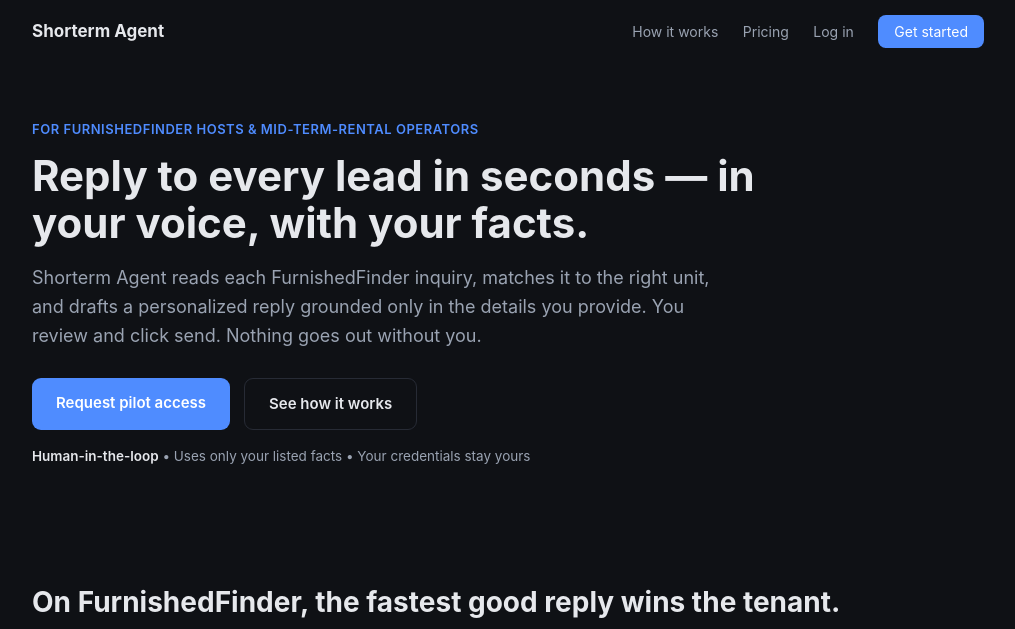
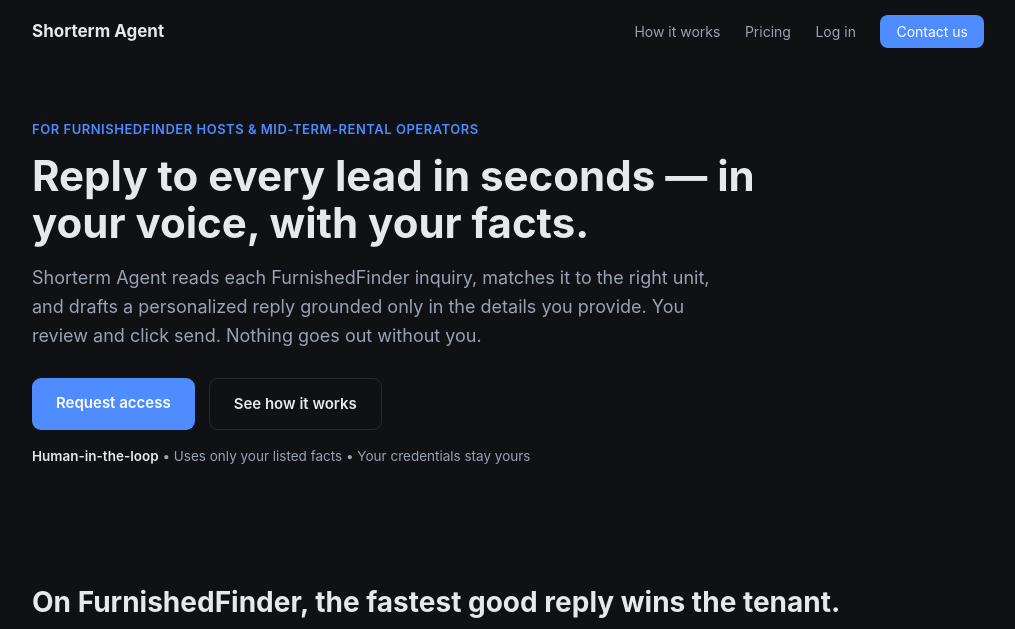
Before and after one commit to techwaves-ventures/shorterm_agent, a Flask app: page / in a window 1280 px wide. Shown: the top 629 px of the page, without its empty margins (132-1147 px from the left). Run offline with Flask 3, Linux system fonts and the light colour scheme.

Commit message:
fix: close public signup for pilot access

```diff
--- a/dashboard.py
+++ b/dashboard.py
@@ -54,6 +54,10 @@ if not app.secret_key:
     # Sessions can't be signed without a key. Fail loud rather than ship an
     # insecure default — set SECRET_KEY in .env (see .env.example).
     raise RuntimeError("SECRET_KEY not set in .env — required for login sessions.")
+
+
+def public_signup_enabled() -> bool:
+    return os.getenv("PUBLIC_SIGNUP_ENABLED", "").strip().lower() in ("1", "true", "yes")
 
 def _bootstrap_on_boot() -> None:
     """Provision the operator (and optionally seed demo data) at startup.
@@ -201,7 +205,7 @@ def login():
         title="Log in",
         subtitle="Sign in to your dashboard.",
         action=url_for("login"),
-        alt_text='No account? <a href="%s">Sign up</a>' % url_for("signup"),
+        alt_text='Need access? <a href="%s">Contact us</a>' % (url_for("landing") + "#pilot"),
     )
 
 
@@ -209,6 +213,9 @@ def login():
 def signup():
     if current_user.is_authenticated:
         return redirect(url_for("index"))
+    if not public_signup_enabled():
+        flash("Public signup is closed for now. Request access and we'll set you up.")
+        return redirect(url_for("landing") + "#pilot")
     if request.method == "POST":
         email = (request.form.get("email") or "").strip().lower()
         password = request.form.get("password") or ""
--- a/templates/landing.html
+++ b/templates/landing.html
@@ -71,7 +71,7 @@
       <a href="#how">How it works</a>
       <a href="#pricing">Pricing</a>
       <a href="{{ url_for('login') }}">Log in</a>
-      <a class="cta" href="{{ url_for('signup') }}">Get started</a>
+      <a class="cta" href="#pilot">Contact us</a>
     </div>
   </nav>
 
@@ -88,7 +88,7 @@
         drafts a personalized reply grounded only in the details you provide. You review and click send.
         Nothing goes out without you.</p>
       <div class="hero-ctas">
-        <a class="btn" href="{{ url_for('signup') }}">Request pilot access</a>
+        <a class="btn" href="#pilot">Request access</a>
         <a class="btn ghost" href="#how">See how it works</a>
       </div>
       <div class="trust"><b>Human-in-the-loop</b> • Uses only your listed facts • Your credentials stay yours</div>
@@ -138,7 +138,7 @@
         <div class="plan hot"><h3>Pro</h3><div class="price">$99<small>/mo</small></div><p>Multi-unit host / small PM, up to 10 units. Everything in Starter plus more frequent checks and priority support.</p></div>
         <div class="plan"><h3>Portfolio</h3><div class="price">Custom</div><p>10+ units / property manager. Multiple hosts, white-glove onboarding, SLA.</p></div>
       </div>
-      <div class="hero-ctas"><a class="btn" href="{{ url_for('signup') }}">Start free — request pilot access</a></div>
+      <div class="hero-ctas"><a class="btn" href="#pilot">Request pilot access</a></div>
     </section>
 
     <!-- FAQ -->
@@ -161,7 +161,7 @@
         <input name="units" type="number" min="0" placeholder="# units" style="flex:0 1 120px">
         <button class="btn" type="submit">Request access</button>
       </form>
-      <div class="hero-ctas"><a class="btn ghost" href="{{ url_for('signup') }}">Or create an account now →</a></div>
+      <div class="hero-ctas"><a class="btn ghost" href="{{ url_for('login') }}">Already have access? Log in</a></div>
     </section>
   </div>
 
```
Also changed, not shown: 1 other file.
